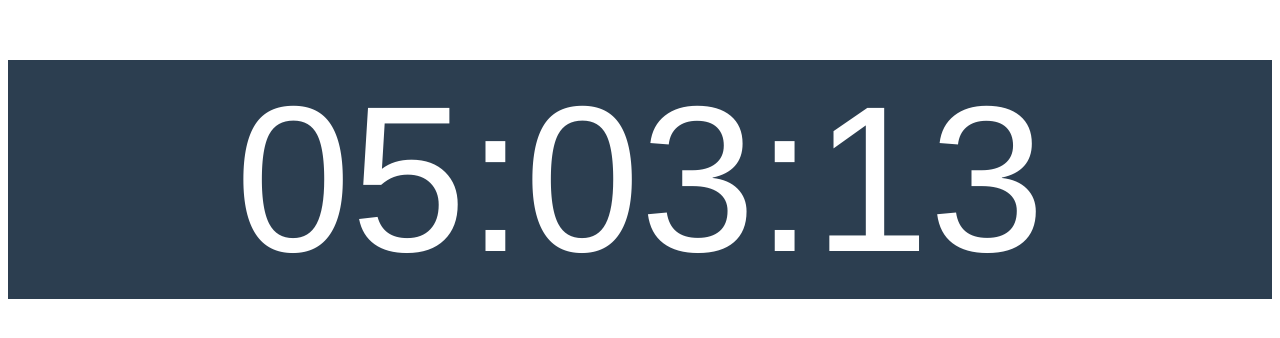
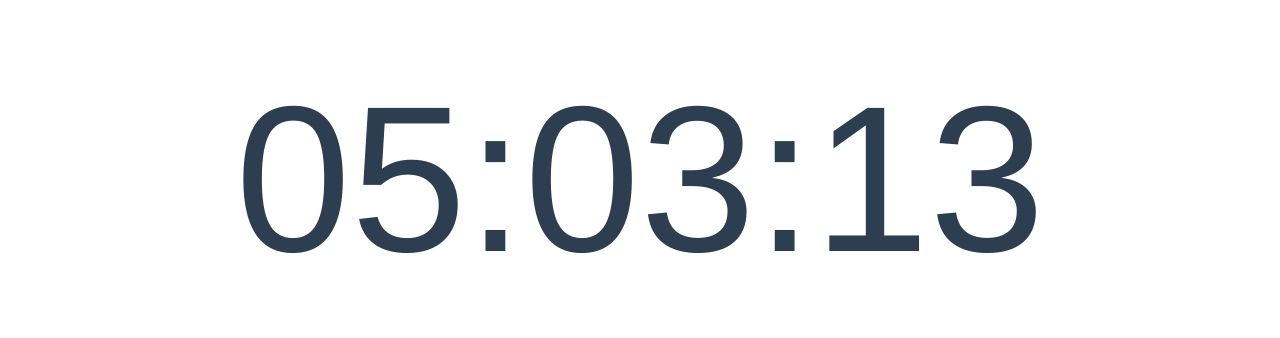
Before and after one commit to enalca3/widget, a Vue app in the folder widget/: page / in a window 1280 px wide. Shown: the part 148-486 px from the top of the page. Built offline with nearby package versions, Linux system fonts and the light colour scheme.

Commit message:
Modificaciones ESLINT

```diff
--- a/widget/src/App.vue
+++ b/widget/src/App.vue
@@ -1,6 +1,9 @@
 <template>
-  <div id="app" :style="dStyles">
-    <Clock></Clock>
+  <div
+    id="app"
+    :style="dStyles"
+  >
+    <Clock />
   </div>
 </template>
 
@@ -26,7 +29,7 @@ export default {
     };
   },
   created() {
-    this.dStyles.push(this.dDarkStyleObject);
+    this.dStyles.push(this.dStyleObject)
   }
 };
 </script>
--- a/widget/src/components/Clock.vue
+++ b/widget/src/components/Clock.vue
@@ -7,12 +7,16 @@
 </template>
 
 <script>
-import moment from "moment";
+import moment from "moment"
 
 export default {
   name: "Clock",
   props: {
-    pType: String
+    pType: {
+      type: String,
+      required: false,
+      default: "digital"
+    }
   },
   data() {
     return {
@@ -24,14 +28,14 @@ export default {
   },
   mounted() {
     setInterval(() => {
-      this.dText = moment().format("HH:mm:ss");
-    }, 1000);
+      this.dText = moment().format("HH:mm:ss")
+    }, 1000)
   }
-};
+}
 </script>
 
 <style scoped>
 .time {
-  font-size: 12em;
+  font-size: 12em
 }
 </style>
```
